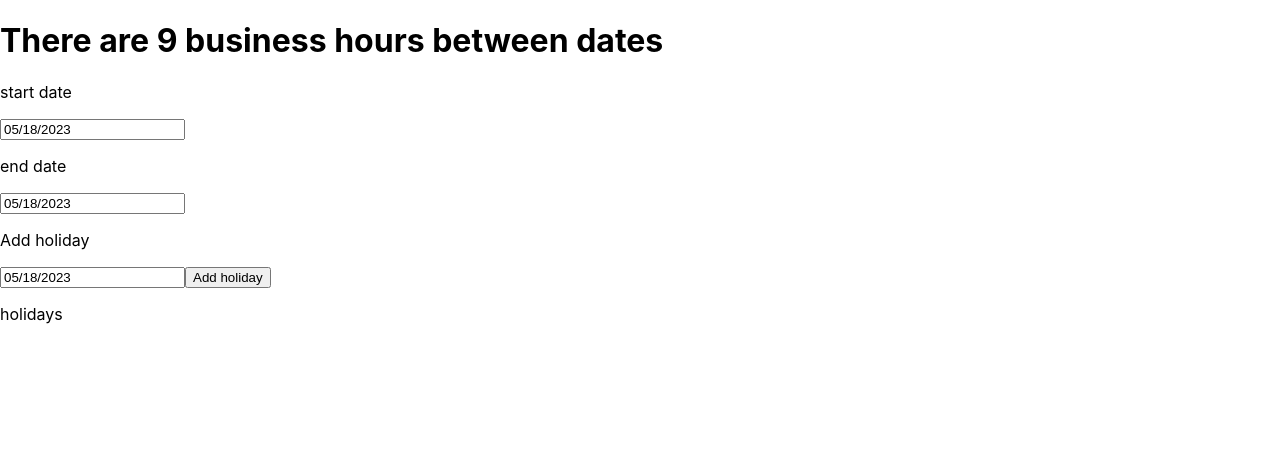
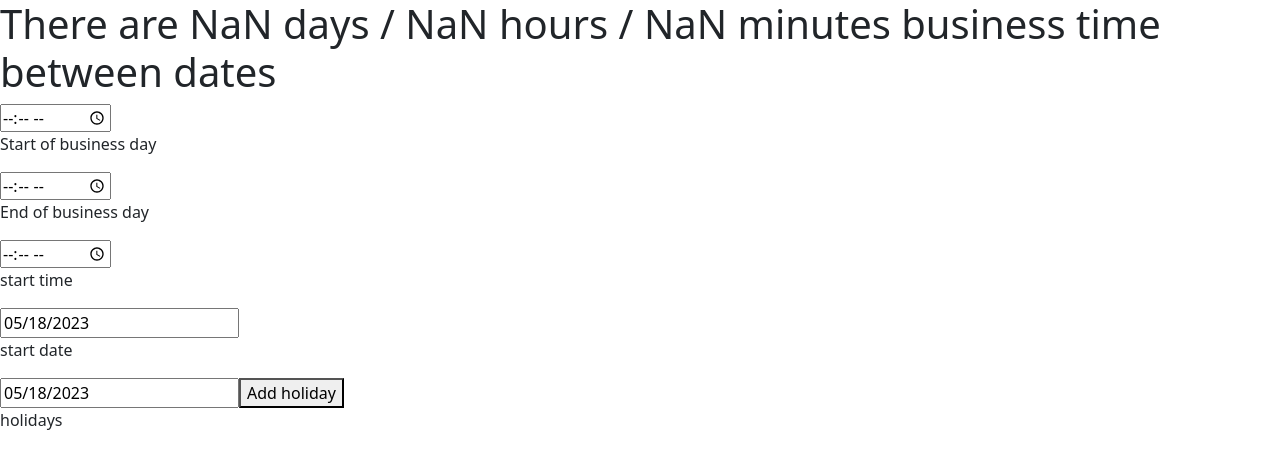
Before and after one commit to nathaniel-haglund/datetest, a React (Create React App) app: page / in a window 1280 px wide. Shown: the top 468 px of the page. Built offline with nearby package versions, Linux system fonts and the light colour scheme.

Commit message:
fixed for granular

```diff
--- a/package.json
+++ b/package.json
@@ -10,6 +10,7 @@
     "react-datepicker": "^4.11.0",
     "react-dom": "^18.2.0",
     "react-scripts": "5.0.1",
+    "react-time-picker": "^6.1.0",
     "web-vitals": "^2.1.4"
   },
   "scripts": {
--- a/src/App.js
+++ b/src/App.js
@@ -1,38 +1,99 @@
 import { useState } from 'react'
 import ReactDatePicker from 'react-datepicker';
 import "react-datepicker/dist/react-datepicker.css";
+import 'bootstrap/dist/css/bootstrap.min.css';
+
 
 function App() {
 const [holidays, setHolidays] = useState([])
 const [startDate, setStartDate] = useState(new Date())
-const [endDate, setEndDate] = useState(new Date())
+const [startTime, setStartTime] = useState('00:00')
 const [holidayToAdd, setAdd] = useState(new Date())
+const [startBusinessDay, setStartBusinessDay] = useState('00:00')
+const [endBusinessDay, setEndBusinessDay] = useState('00:00')
+const second = 1000
+const minute = 60 * second
+const hour = 60 * minute
+
 
 const businessHours = () => {
+  const milliBusinessStart = (startBusinessDay.split(':')[0] * hour) + (startBusinessDay.split(':')[1] * minute)
+  console.log('milliBusinessStart', milliBusinessStart / hour)
+  const milliBusinessEnd = (endBusinessDay.split(':')[0] * hour) + (endBusinessDay.split(':')[1] * minute)
+  console.log('milliBusinessEnd', milliBusinessEnd / hour)
+  const milliStartTime = (startTime.split(':')[0] * hour) + (startTime.split(':')[1] * minute)
+  console.log('milliStartTime', milliStartTime)
+  const businessDay = milliBusinessEnd - milliBusinessStart
+  console.log('business day', businessDay / hour)
+
   let count = 0
-  const currentDate = new Date(startDate.getTime())
-  while (currentDate <= endDate.getTime()) {
-    const dayOfWeek = currentDate.getDay()
-    if(dayOfWeek !== 0 && dayOfWeek !== 6 && holidays.filter(day => day.getTime() === currentDate.getTime()).length === 0) {
-      count++
+
+  const firstDate = new Date(startDate.getFullYear(), startDate.getMonth(), startDate.getDate(), 0, 0, 0)
+  console.log('first date', firstDate)
+  const lastDate = new Date(Date.now())
+  console.log('last date', lastDate)
+  const lastDateMidnight = new Date(lastDate.getFullYear(), lastDate.getMonth(), lastDate.getDate(), 0, 0, 0)
+  console.log('last date midnight', lastDateMidnight)
+
+  //add first day time
+  console.log('start time', startTime)
+  console.log('else count', ((firstDate.getTime() + milliBusinessEnd) - (firstDate.getTime() + milliStartTime)) / hour )
+  if (holidays.filter(day => day.getTime() === firstDate.getTime()).length === 0) {
+
+    if (firstDate.getTime() + milliBusinessStart > firstDate.getTime() + milliStartTime) {
+      count += businessDay
+    } else {
+      count += (firstDate.getTime() + milliBusinessEnd) - (firstDate.getTime() + milliStartTime)
     }
-    currentDate.setDate(currentDate.getDate() + 1)
   }
-  return count * 9
+  console.log('time added for first day', count / hour)
+
+  //add last day time
+  const firstDay = count
+  console.log('holiday last day', holidays[0], lastDateMidnight)
+  if (holidays.filter(day => day.getTime() === lastDateMidnight.getTime()).length === 0){
+    if (lastDate.getTime() < (lastDateMidnight.getTime() + milliBusinessEnd) && lastDate.getTime() > (lastDateMidnight.getTime() + milliBusinessStart)) {
+      count += lastDate.getTime() - (lastDateMidnight.getTime() + milliBusinessStart)
+    } else if (lastDate.getTime() > (lastDateMidnight.getTime() + milliBusinessEnd)) {
+      count += businessDay
+    }
+  }
+  console.log('last date time added', (count - firstDay) / hour)
+
+  //remove first and last day
+  firstDate.setDate(firstDate.getDate() + 1)
+  lastDate.setDate(lastDate.getDate() - 1)
+
+
+  while (firstDate <= lastDate) {
+    const dayOfWeek = firstDate.getDay()
+    if(dayOfWeek !== 0 && dayOfWeek !== 6 && holidays.filter(day => day.getTime() === firstDate.getTime()).length === 0) {
+      count += businessDay
+    }
+    console.log('hit and count', firstDate, count / hour)
+    console.log('holidays', holidays)
+    firstDate.setDate(firstDate.getDate() + 1)
+  }
+
+  return `${Math.floor(count / businessDay )} days / ${Math.floor(count % businessDay / hour)} hours / ${Math.floor(count % businessDay % hour / minute)} minutes`
 }
 
   return (
     <div>
-      <h1>There are {businessHours()} business hours between dates</h1>
-      <p>start date</p>
-      <ReactDatePicker selected={startDate} onChange={(date) => setStartDate(date)} />
-      <p>end date</p>
-      <ReactDatePicker selected={endDate} onChange={(date) => setEndDate(date)} />
-      <p>Add holiday</p>
-      <ReactDatePicker selected={holidayToAdd} onChange={(date) => setAdd(date)} />
-      <button onClick={() => setHolidays([...holidays, holidayToAdd])}>Add holiday</button>
-      <p>holidays</p>
-      {holidays.map(day => <p>{`${day.getMonth()+1}/${day.getDate()}`}</p>)}
+      <h1>There are {businessHours()} business time between dates</h1>
+
+        <input type="time" onChange={(event) => setStartBusinessDay(event.target.value)} />
+        <p>Start of business day</p>
+        <input type="time" onChange={(event) => setEndBusinessDay(event.target.value)} />
+        <p>End of business day</p>
+        <input type="time" onChange={(event) => setStartTime(event.target.value)} />
+        <p>start time</p>
+        <ReactDatePicker selected={startDate} onChange={(date) => setStartDate(date)} />
+        <p>start date</p>
+        <ReactDatePicker selected={holidayToAdd} onChange={(date) => setAdd(date)} />
+        <button onClick={() => setHolidays([...holidays, new Date(holidayToAdd.getFullYear(), holidayToAdd.getMonth(), holidayToAdd.getDate(), 0, 0, 0)])}>Add holiday</button>
+        <p>holidays</p>
+        {holidays.map(day => <p>{`${day.getMonth()+1}/${day.getDate()}`}</p>)}
     </div>
   )
 }
```
Also changed, not shown: 1 other file (tests, documents, lock files or other folders).
